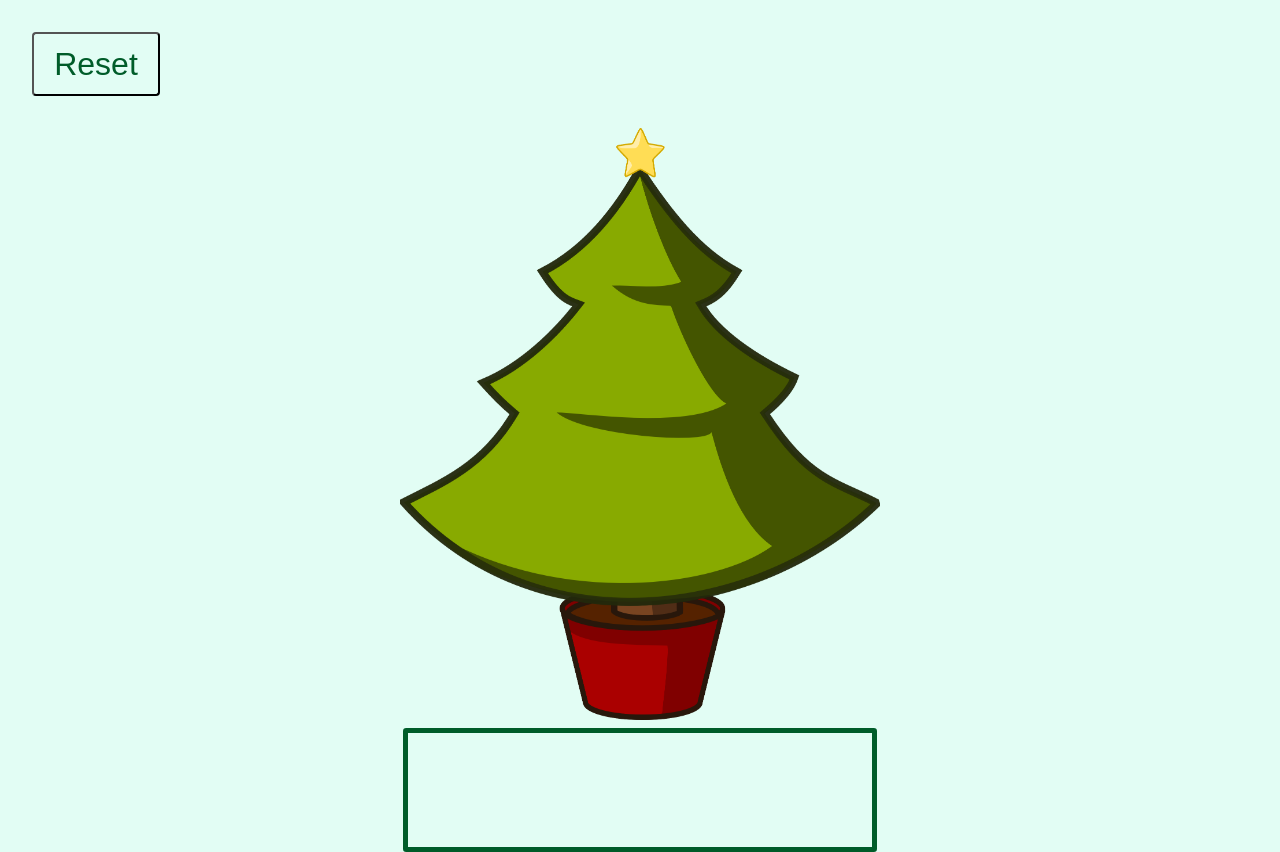
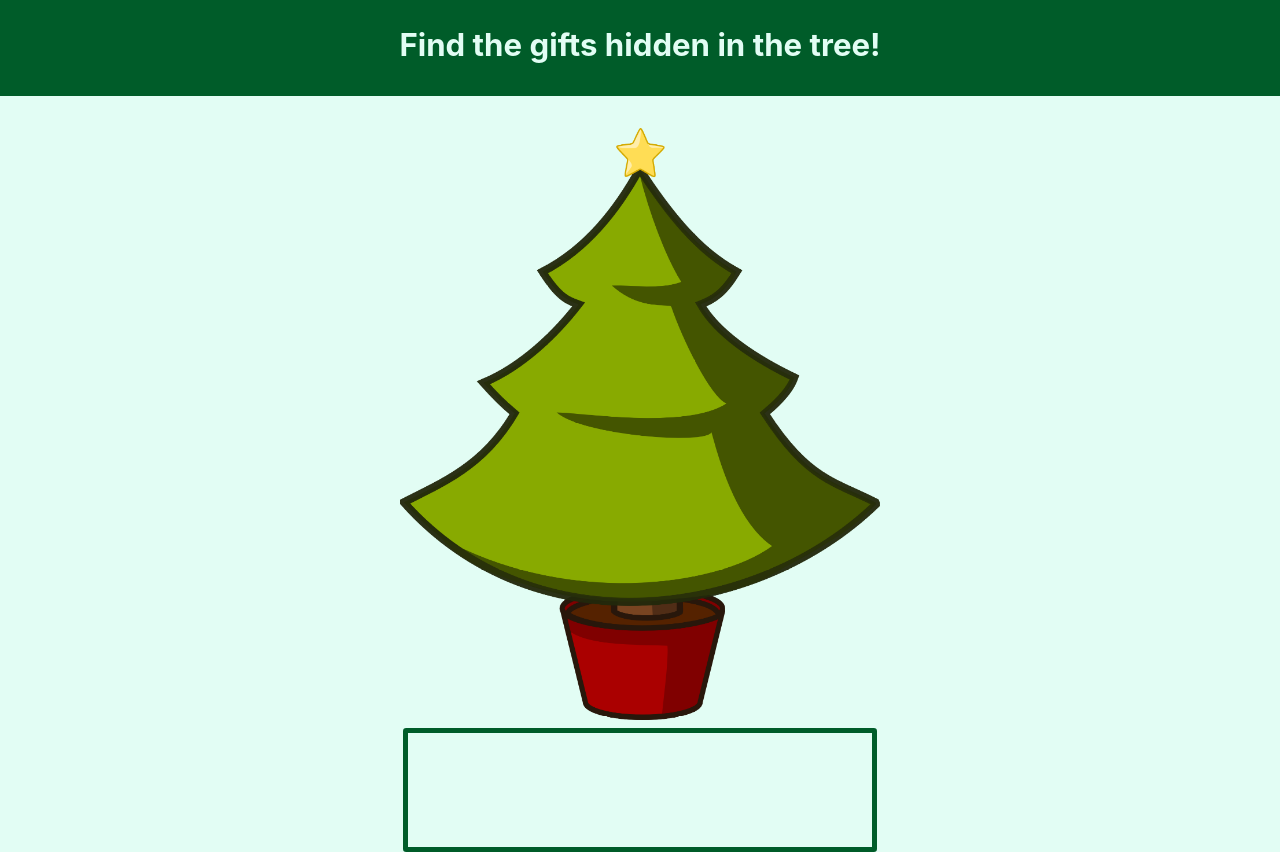
Before and after one commit to NadyaCodes/christmas-find, a React (Create React App) app: page / in a window 1280 px wide. Built offline with nearby package versions, Linux system fonts and the light colour scheme.

Commit message:
add find gifts box

```diff
--- a/src/App.css
+++ b/src/App.css
@@ -3,7 +3,22 @@ html {
 }
 .App {
   /* display: flex;
-  justify-content: center; */
+  justify-content: space-between; */
+}
+
+
+.title {
+  background-color: rgb(0, 92, 41);
+  color: rgb(226, 253, 244);
+  position: fixed;
+  margin-left: auto;
+  margin-right: auto;
+  left:0;
+  right: 0;
+  display: flex;
+  justify-content: center;
+  height: 6rem;
+  font-size: 1.3rem;
 }
 
 .play-container {
--- a/src/App.js
+++ b/src/App.js
@@ -18,6 +18,9 @@ function App() {
     midBranch: false,
     presents: [frog, bee, cat, dog, daisy],
   });
+
+  const values = Object.values(visible);
+  const trues = values.filter((value) => value === true);
 
   // console.log(props.visible);
 
@@ -58,6 +61,12 @@ function App() {
 
   return (
     <div className="App">
+      {trues.length === 0 && (
+        <section className="title">
+          <h1>Find the gifts hidden in the tree!</h1>
+        </section>
+      )}
+
       <button onClick={() => resetTree()}>Reset</button>
       <div className="play-container">
         <Tree />
```
